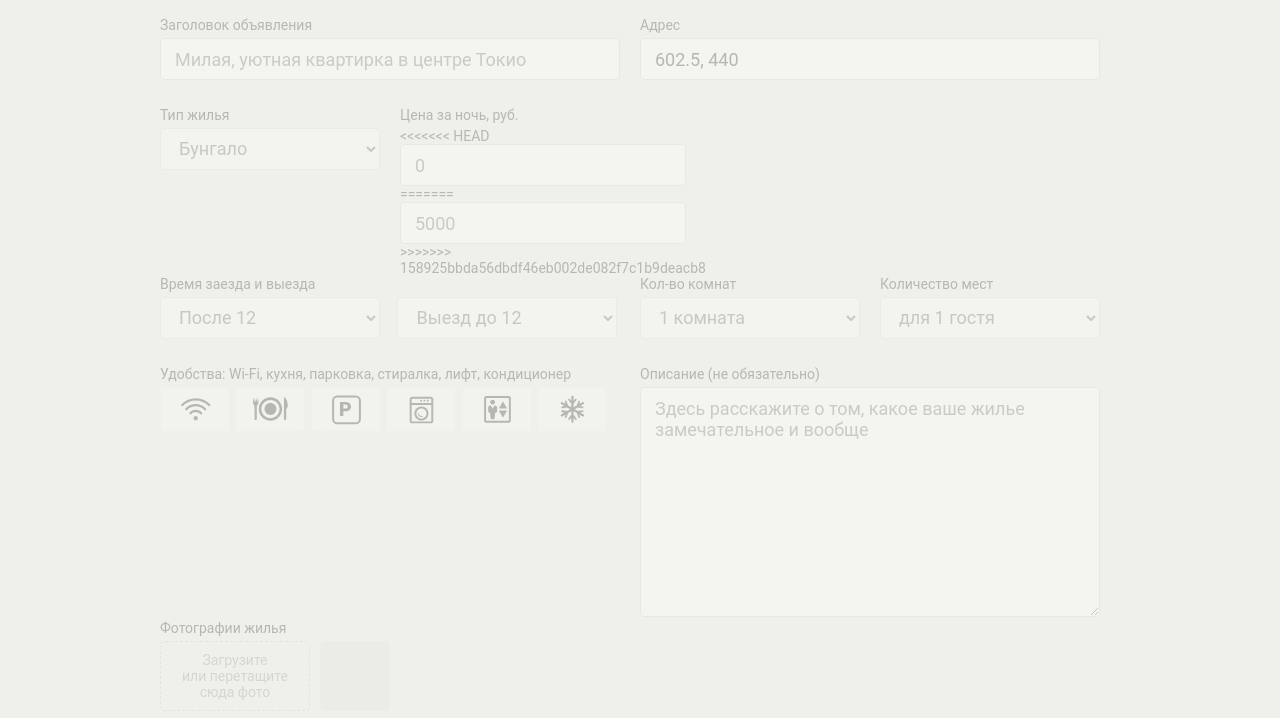
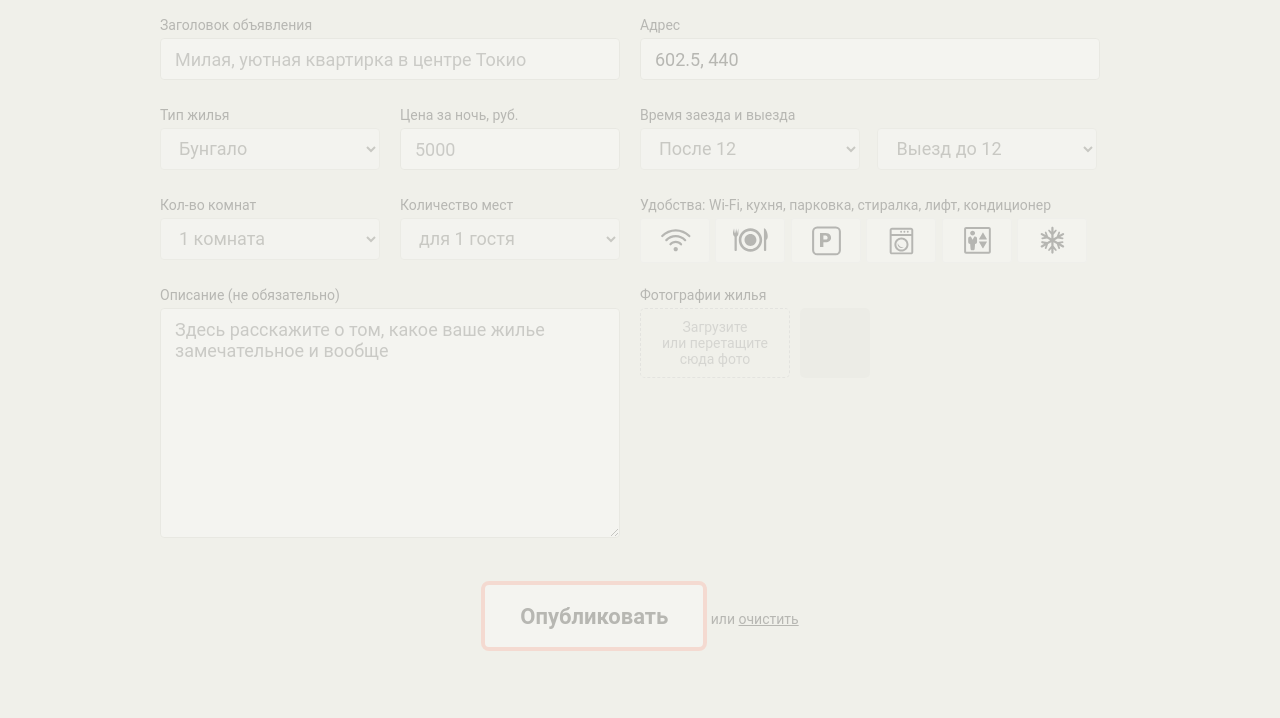
Before and after one commit to leonidsmirnov21/445713-keksobooking, a website: page index.html in a window 1280 px wide. Shown: the part 938-1656 px from the top of the page. Drawn offline with Linux system fonts and the light colour scheme; files whose address does not match are found by name.

Commit message:
validate form and merge

```diff
--- a/index.html
+++ b/index.html
@@ -127,11 +127,7 @@
 
         <fieldset class="ad-form__element">
           <label class="ad-form__label" for="price">Цена за ночь, руб.</label>
-<<<<<<< HEAD
-          <input id="price" name="price" type="number" min="0" max="1000000" placeholder="0" required>
-=======
           <input id="price" name="price" type="number" placeholder="5000" max="1000000" required>
->>>>>>> 158925bbda56dbdf46eb002de082f7c1b9deacb8
         </fieldset>
 
         <fieldset class="ad-form__element ad-form__element--time">
--- a/js/map.js
+++ b/js/map.js
@@ -54,7 +54,6 @@ var getMainPinCoords = function () {
   inputAdress.value = inputAdressLeft + ', ' + inputAdressTop;
 };
 getMainPinCoords();
-
 
 // показывает пины
 var showPins = function () {
```
